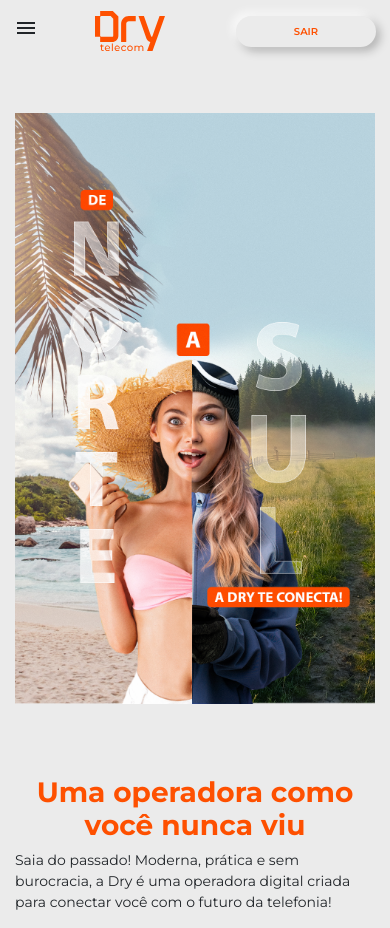
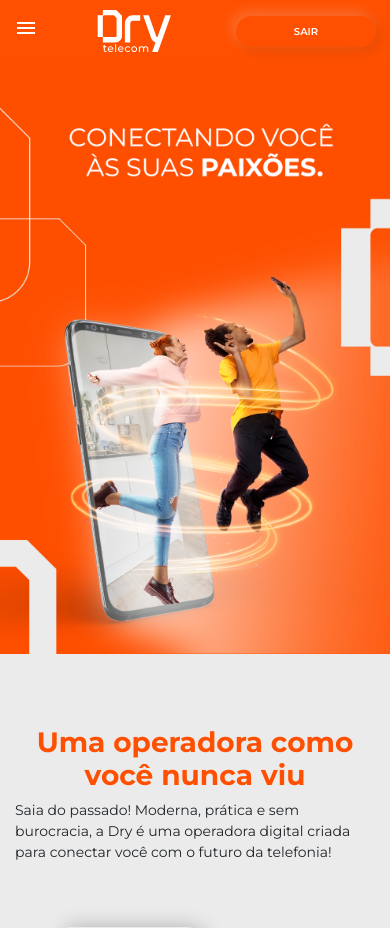
Before and after one commit to senaleticia/dryblog, a PHP site: page / in a window 390 px wide; the page is wider, and only the part inside the window is pictured. Shown: the top 928 px of that part. Run offline with PHP 8.4, Linux system fonts and the light colour scheme; the visitor is signed in with stand-in values (Sample User, id 1); some libraries are stand-ins or nearby versions.

Commit message:
last repairs

```diff
--- a/index.php
+++ b/index.php
@@ -37,7 +37,7 @@ if (isset($_GET['modo'])) {
 </head>
 
 <body>
-    <nav class="navbar navbar-expand-lg  navbar-light navbar-inner">
+    <nav class="navbar navbar-expand-lg navbar-light navbar-inner">
         <div class="container">
             <div id="navbar-mobile">
                 <span class="material-symbols-outlined">
@@ -47,13 +47,13 @@ if (isset($_GET['modo'])) {
 
             <li class="nav-item" style="list-style: none;">
                 <a class="navbar-brand" href="./index.php">
-                    <img src="./svg/logo-drytelecom.svg" alt="Logo">
+                    <img id="logo-index" src="./svg/logo-drytelecom.svg" alt="Logo">
                 </a>
             </li>
             <div class="login-box">
                 <?php if ($usuario_autenticado == true) { ?>
                     <a class="logout" href="./index.php?modo=logout">
-                        <button class="btn-padrao">SAIR</button>
+                        <button class="btn-padrao btn-menu">SAIR</button>
                     </a>
                 <?php } else if ($usuario_autenticado == false) { ?>
                     <a class="logout" href="./login.php">
@@ -103,6 +103,8 @@ if (isset($_GET['modo'])) {
         </div>
     </nav>
 
+    <div id="banner-index"></div>
+
     <div class="container">
         <div class="modal fade" id="staticBackdrop" tabindex="-1" aria-labelledby="staticBackdropLabel" aria-hidden="true">
             <div class="modal-dialog modal-dialog-centered">
@@ -121,8 +123,6 @@ if (isset($_GET['modo'])) {
                 </div>
             </div>
         </div>
-
-        <div id="banner-index"></div>
     </div>
 
     <section id="section-beneficio">
@@ -180,7 +180,7 @@ if (isset($_GET['modo'])) {
 
     <section id="clientes">
         <div class="text-center titulo-padrao">
-            <h1 class="font-weight-bold">Conheça nossos clientes</h1>
+            <h1 class="font-weight-bold my-5">Conheça nossos clientes</h1>
         </div>
 
         <div class="caixa-1"></div>
--- a/responsive.css
+++ b/responsive.css
@@ -178,6 +178,7 @@
         flex-wrap: nowrap !important;
         width: auto !important;
         max-width: none !important;
+        padding: 15px;
     }
 
     .caixa-1 {
@@ -305,6 +306,7 @@
 
     #banner-index {
         background-image: url('./img/banner-index-mobile.png');
+        height: 70vh;
     }
 
     #img-footer {
--- a/style.css
+++ b/style.css
@@ -120,9 +120,39 @@ li {
     padding: 0;
 }
 
+.nav-item {
+    position: relative;
+    overflow: hidden;
+}
+
 .fonte-menu {
-    color: #181818 !important;
+    color: white !important;
     font-family: 'Montserrat', sans-serif;
+    font-weight: 500;
+    display: inline-block;
+    padding-bottom: 0 !important;
+}
+
+.fonte-menu:hover::after {
+    position: absolute;
+    left: 0;
+    bottom: 0;
+    content: '';
+    height: 1px;
+    width: 100%;
+    background-color: #FFFFFF;
+    text-decoration: underline;
+    animation: hover-btn-link 0.2s linear;
+}
+
+@keyframes hover-btn-link {
+    0% {
+        transform: translateX(-101%);
+    }
+
+    100% {
+        transform: translateX(0);
+    }
 }
 
 .modal-header .close {
@@ -163,6 +193,11 @@ li {
     gap: 8px;
 }
 
+.btn-menu {
+    color: white !important;
+    box-shadow: -4px -4px 14px rgb(255 255 255 / 20%), 4px 4px 14px rgb(0 0 0 / 10%);
+}
+
 .btn-menor {
     margin-top: 5%;
     padding: 8px 16px;
@@ -174,13 +209,19 @@ li {
     background: transparent;
     box-shadow: inset -2px -2px 4px rgb(255 255 255 / 75%), inset 4px 4px 8px rgb(0 0 0 / 25%);
     border-radius: 40px;
-    color: #FE5000;
     text-shadow: 0px 0px 4px rgb(254 80 0 / 30%);
     transition: 0.3s
 }
 
 .borda-botao {
     border: solid 1px #FE5000;
+}
+
+#logo-index {
+    filter: brightness(0) invert();
+    transition: 0.3s;
+    transform: scale(1.05);
+    padding-left: 8px;
 }
 
 .logout,
@@ -265,7 +306,7 @@ li {
 
 .caixa-1 {
     background-image: url('./img/bg-laricel.png');
-    height: 50vh !important;
+    height: 60vh !important;
 }
 
 #clientes {
@@ -347,6 +388,12 @@ li {
     width: 100%;
     display: flex;
     justify-content: center;
+    align-items: center;
+    z-index: +1;
+}
+
+#section-empresas .card-chip {
+    max-width: 900px;
 }
 
 .card-chip {
@@ -984,23 +1031,16 @@ li {
 }
 
 .img-title-slide {
-    background: #DBDBDB;
-    box-shadow: inset -2px -2px 4px rgba(255, 255, 255, 0.5), inset 2px 2px 4px rgba(0, 0, 0, 0.35);
     border-radius: 30px;
     margin-bottom: 10px;
     height: auto !important;
-    width: 105px;
 }
 
 .img-title-slide>img {
-    width: inherit;
+    width: auto;
     padding: 8px;
+    height: 40px;
 }
-
-/* #section-midia {
-    margin-top: 200px;
-    margin-bottom: 300px;
-} */
 
 #section-midia .titulo-padrao {
     margin: 0;
@@ -1216,6 +1256,10 @@ text {
     display: none;
 }
 
+#navbar-mobile span {
+    color: #FFFFFF;
+}
+
 .navbar-nav {
     flex-direction: row !important;
     gap: 20px;
@@ -1249,9 +1293,12 @@ text {
 #banner-index {
     background-image: url('./img/banner-index.png');
     width: 100%;
-    height: 70vh;
-    margin-top: 50px;
+    height: 90vh;
     background-repeat: no-repeat;
     background-position: center;
     background-size: cover;
 }
+
+.navbar {
+    background-color: #FE5000 !important;
+}
```
Also changed, not shown: img/banner-index-mobile.png, img/logo-dry-branco.png (deleted), svg/icon-instagram.svg, svg/icon-linkedin.svg, 1 other file.
